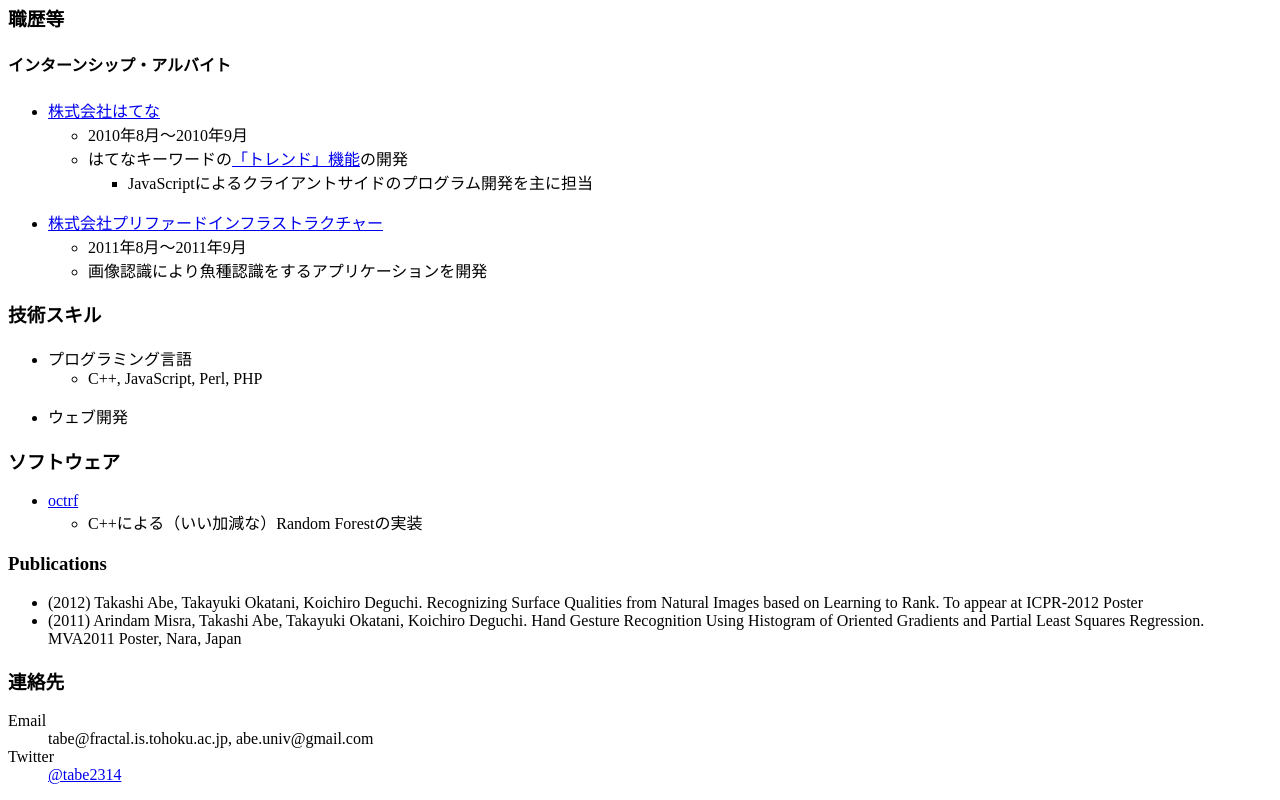
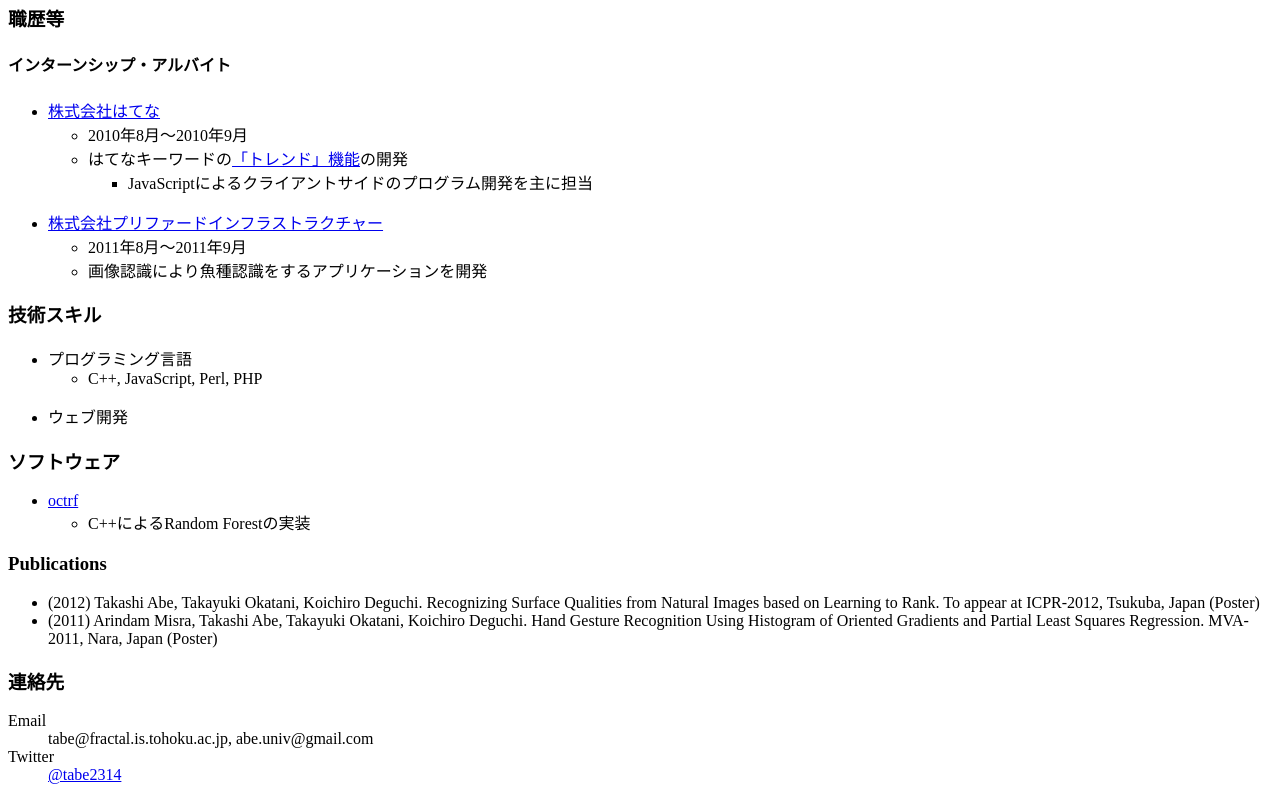
Before and after one commit to t-abe/t-abe.github.com, a plain HTML site: page index.html in a window 1280 px wide. Shown: the part 382-1182 px from the top of the page. Drawn offline with Linux system fonts and the light colour scheme.

Commit message:
Update index.html

```diff
--- a/index.html
+++ b/index.html
@@ -88,7 +88,7 @@
       <ul>
         <li><a href="https://github.com/t-abe/octrf">octrf</a></li>
         <ul>
-          <li>C++による（いい加減な）Random Forestの実装</li>
+          <li>C++によるRandom Forestの実装</li>
         </ul>
       </ul>
     </div>
@@ -98,12 +98,12 @@
         <li>
           (2012) Takashi Abe, Takayuki Okatani, Koichiro Deguchi.
           Recognizing Surface Qualities from Natural Images based on Learning to Rank.
-          To appear at ICPR-2012 Poster
+          To appear at ICPR-2012, Tsukuba, Japan (Poster)
         </li>
         <li>
           (2011) Arindam Misra, Takashi Abe, Takayuki Okatani, Koichiro Deguchi.
           Hand Gesture Recognition Using Histogram of Oriented Gradients and Partial Least Squares Regression.
-          MVA2011 Poster, Nara, Japan
+          MVA-2011, Nara, Japan (Poster)
         </li>
       </ul>
     </div>
```
